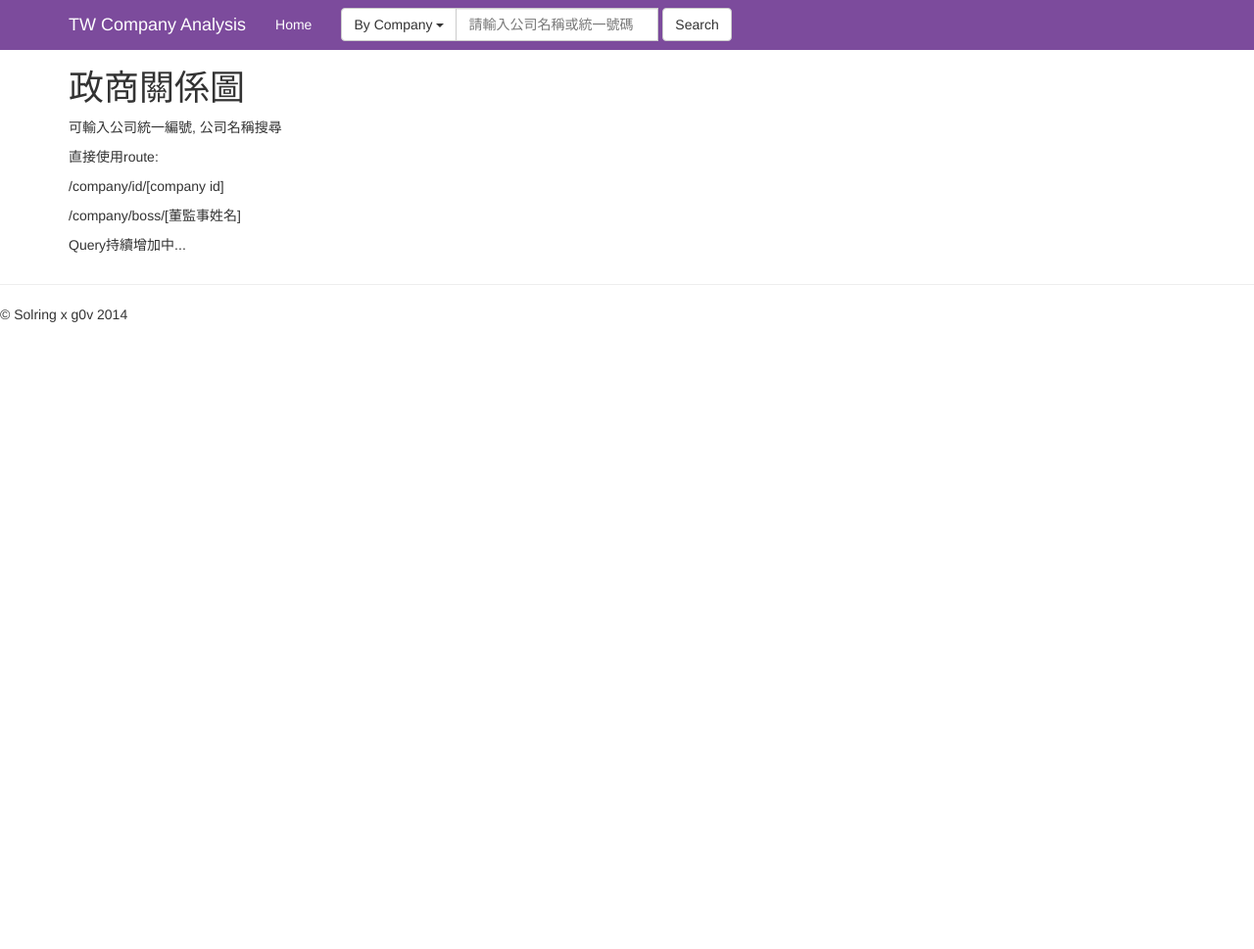
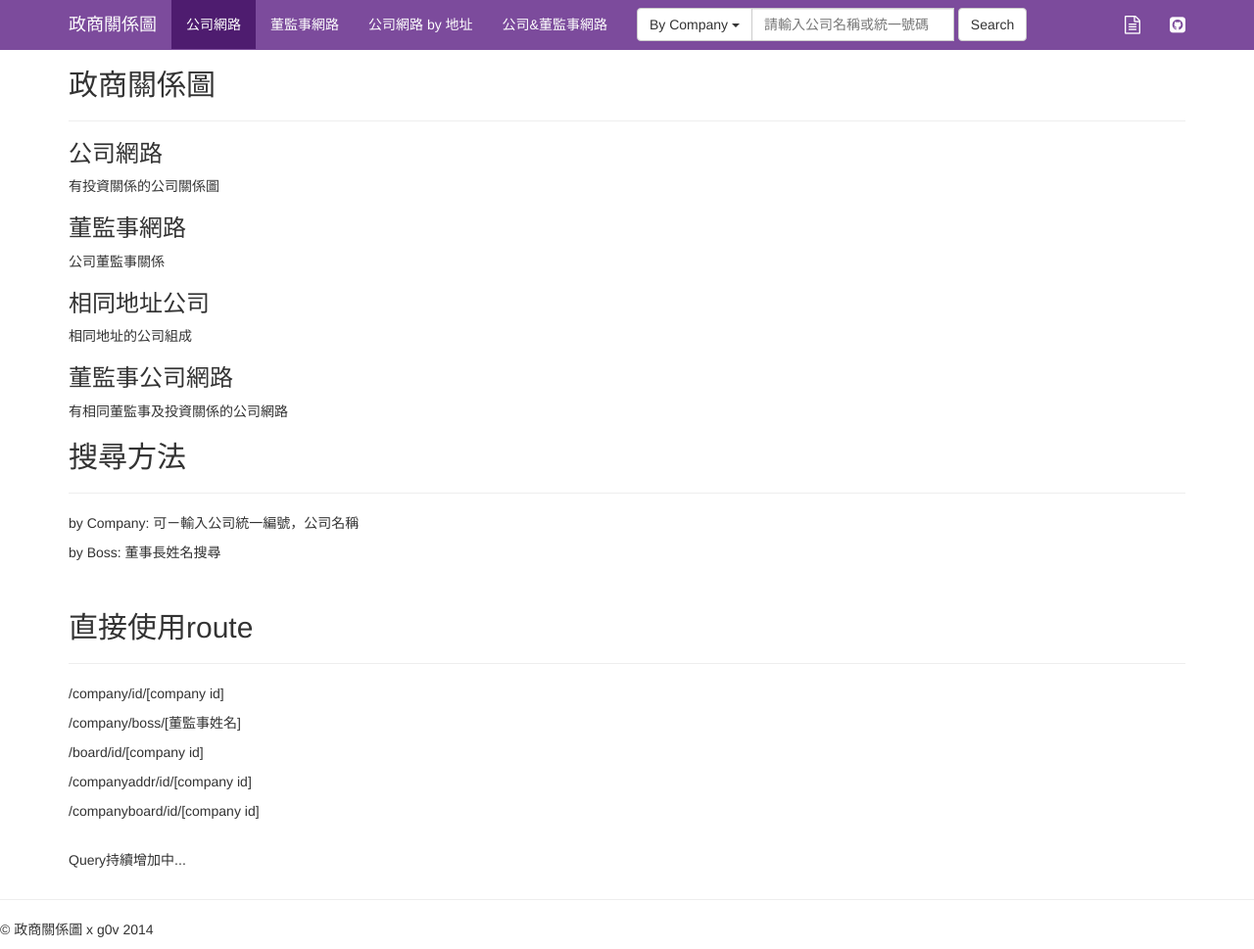
Before and after one commit to solring/twcom_front, a Flask app: page / in a window 1280 px wide. Shown: the whole page at 98% size. Before the commit the page ends 329 px from the top, so only its background shows below. Run offline with Flask 2, Linux system fonts and the light colour scheme; some libraries are stand-ins or nearby versions.

Commit message:
improve search functions

```diff
--- a/twcomapp/__init__.py
+++ b/twcomapp/__init__.py
@@ -35,71 +35,132 @@ def mainpage():
     print "main page"
     return render_template('index.html')
 
+
 # --- search function ---
 @app.route("/search", methods=['POST'])
 def search_companynet():
     print "in search"
-    option = request.form['searchopt']
-    query = request.form['query']
-    print "/search/"+query
+    option = query = ''
 
-    if option == "company":
-        # search by company id
-        if re.match("^[\d]{8}$", query)!=None:
-            return redirect("company/id/%s" % query)
+    if request.method == 'POST':
 
-        # search by company name
-        results = getidlike(query)
-        ids = results.keys()
+        try:
+            option = request.form['searchopt']
+            query = request.form['query']
+            graph = request.form['graphopt']
+            print "/search/"+query
 
-        if len(ids) > 1:
-            print "redirect to /company/id/%s" % ids[0]
-            return redirect("company/id/%s" % ids[0])
-        else:
-            return "Company not found!"
+        except:
+            return "Error: unable to get the form"
 
-    elif option == "boss":
-        #results = getbosslike(query)
-        #ids = results.keys()
+        if option == "company":
+            # search by company id
+            if re.match("^[\d]{8}$", query)!=None:
+                return redirect("%s/id/%s" % (graph, query))
 
-        #if len(ids) > 1:
-        #    print "redirect to /company/id/%s" % ids[0]
-        #    return redirect("company/id/%s" % ids[0])
-        #else:
-        #    return "Company not found!"
-        return redirect("company/boss/%s" % query)
+            # search by company name
+            results = getidlike(query)
+            q = u"公司名稱 %s" % query
+
+            if len(results) == 1:
+                return redirect("%s/id/%s" % (graph, results.keys()[0]))
+            print "graph=%s" % graph
+            return render_template('list.html', graph=graph, query=q, targets=results, querytype='id')
+            #ids = results.keys()
+            #if len(ids) > 1:
+            #    print "redirect to /company/id/%s" % ids[0]
+            #    return redirect("company/id/%s" % ids[0])
+            #else:
+            #    return "Company not found!"
+
+        elif option == "boss":
+            results = getbosslike(query)
+            print results
+            q = u"董事長姓名 %s" % query
+            return render_template('list.html', graph=graph, query=q, targets=results, querytype='id')
+            #return redirect("company/boss/%s" % query)
 
 
+    else:
+        return redirect("/")
+
 # --- for Cross-Origin Resources Sharing ---
-@app.route("/getjson")
+@app.route("/getjson", methods=['GET'])
 def getJson():
-
+    print "in getjson"
     if 'api' in request.args:
         url = request.args['api']
+        print url
         print unquote(url)
+
         data = requests.get(unquote(url))
-        return data.json()
+        if data.status_code != 200:
+            return json.dumps({ "error" : "REST API error - %s" % data.status_code})
+        else:
+            return data.json()
     else:
-        print "arg error"
+        return json.dumps({ "error" : "GET argument error - %s"})
 #    G = get_network(cid, maxlvl=1)
 #    if G:
 #        return exp_company(G, "%s.cache" % cid)
 
-@app.route("/company/id/<cid>")
+# --- internal APIs ---
+@app.route("/company/id/<cid>", methods=['GET'])
 def show_company_byid(cid):
+    print 'company/id/%s' % cid
+    maxlvl = '1'
+    if 'maxlvl' in request.args:
+        maxlvl = request.args['maxlvl']
 
-    #if data:
-    #    for k, v in data.items():
-    #        res += "%s : %s<br>" %(k, v)
-    #else:
-    #    res += "Cannot find company with id %d" % cid
-    url = "http://dataing.pw/com?id=%s" % cid
+    print 'test'
+    url = "http://dataing.pw/com?id=%s&maxlvl=%s" % (cid, maxlvl)
     q = u"公司編號 %s" % cid
-    return render_template('graph.html', query=q, url=url)
+    info = u"公司關係圖"
+    return render_template('graph.html', query=q, url=url, graphinfo=info)
 
 
 @app.route("/company/boss/<boss>")
 def show_company_byboss(boss):
-    url = "http://dataing.pw/com?boss=%s" % boss
+    if 'maxlvl' in request.args:
+        maxlvl = request.args['maxlvl']
+    else:
+        maxlvl = '1'
+    url = "http://dataing.pw/com?boss=%s&maxlvl=%s" % (boss, maxlvl)
     q = u"董事長姓名 %s" % boss
-    return render_template('graph.html', query=q, url=url)
+    info = u"公司關係圖"
+    return render_template('graph.html', query=q, url=url, graphinfo=info)
+
+
+@app.route("/companyaddr/id/<cid>")
+def show_addrnet_byid(cid):
+    if 'maxlvl' in request.args:
+        maxlvl = request.args['maxlvl']
+    else:
+        maxlvl = '1'
+    url = "http://dataing.pw/com?comaddr=%s&maxlvl=%s" % (cid, maxlvl)
+    q = u"公司編號 %s" % cid
+    info = u"公司關係圖-同地址之公司"
+    return render_template('graph.html', query=q, url=url, graphinfo=info)
+
+@app.route("/companyboard/id/<cid>")
+def show_boardnet_byboard(cid):
+    if 'maxlvl' in request.args:
+        maxlvl = request.args['maxlvl']
+    else:
+        maxlvl = '1'
+    url = "http://dataing.pw/com?comboss=%s&maxlvl=%s" % (cid, maxlvl)
+    q = u"公司編號 %s" % cid
+    info = u"公司關係圖-子母公司及共同董事關係"
+    return render_template('graph.html', query=q, url=url, graphinfo=info)
+
+
+@app.route("/board/id/<cid>")
+def show_boardnet_byid(cid):
+    if 'maxlvl' in request.args:
+        maxlvl = request.args['maxlvl']
+    else:
+        maxlvl = '1'
+    url = "http://dataing.pw/boss?id=%s&maxlvl=%s" %(cid, maxlvl)
+    q = u"公司編號 %s" % cid
+    info = u"公司董事關係圖"
+    return render_template('graph.html', query=q, url=url, graphinfo=info)
--- a/twcomapp/templates/index.html
+++ b/twcomapp/templates/index.html
@@ -8,13 +8,33 @@
 
 <div id="basicInfo"></div>
 
-<h1>政商關係圖</h1>
-<p>可輸入公司統一編號, 公司名稱搜尋</p>
+<h2>政商關係圖</h2>
+<hr>
+<h3>公司網路</h3>
+有投資關係的公司關係圖
+<h3>董監事網路</h3>
+公司董監事關係
+<h3>相同地址公司</h3>
+相同地址的公司組成
+<h3>董監事公司網路</h3>
+有相同董監事及投資關係的公司網路
+<br>
 
-<p>直接使用route: </p>
+<h2>搜尋方法</h2>
+<hr>
+<p>by Company: 可ㄧ輸入公司統一編號，公司名稱</p>
+<p>by Boss: 董事長姓名搜尋</p>
+<br>
+
+<h2>直接使用route</h2>
+<hr>
 <p>/company/id/[company id]</p>
 <p>/company/boss/[董監事姓名]</p>
+<p>/board/id/[company id]</p>
+<p>/companyaddr/id/[company id]</p>
+<p>/companyboard/id/[company id]</p>
 
+<br>
 <p>Query持續增加中...</p>
 
 {% endblock %}
--- a/twcomapp/templates/layout.html
+++ b/twcomapp/templates/layout.html
@@ -12,19 +12,80 @@
     <script src="https://maxcdn.bootstrapcdn.com/bootstrap/3.3.1/js/bootstrap.min.js"></script>
 
 <script>
-var changeSearchOpt = function(n){
+var changeSearchOpt = function(){
+    var id = $(this).attr("id");
+    console.log("changeSearchOpt: caller = " + id);
     var option = $("#searchopt-text");
-    if(n==0){
+    if(id=="byCom"){
+
         option.text("By Company ")
             .append("<span class=\"caret\"></span>");
         $("#searchopt").attr("value", "company");
         $("#searchquery").attr("placeholder", "請輸入公司名稱或統一號碼");
-    }else if(n==1){
+
+    }else if(id=="byBoss"){
+
         option.text("By Boss ")
             .append("<span class=\"caret\"></span>");
         $("#searchopt").attr("value", "boss");
         $("#searchquery").attr("placeholder", "請輸入董監事人名");
+
+    }else if(id=="byAddr"){
+
+        option.text("By Address ")
+            .append("<span class=\"caret\"></span>");
+        $("#searchopt").attr("value", "addr");
+        $("#searchquery").attr("placeholder", "請輸入公司名稱或統一號碼");
     }
+    return false;
+};
+
+var changeGraph = function(){
+    p = $(this).parent();
+    p.parent().children('li').removeClass("active");
+    p.addClass("active");
+
+    var id = $(this).attr("id");
+    console.log("changeGraph: caller = " + id);
+
+    if(id=="Comnet"){ //company
+
+        this.class
+        $('#graphopt').attr("value", "company");
+        $('#search-dropdown').empty()
+            .append("<li><a id=\"byCom\" href=\"#\">By Company</a></li>")
+            .append("<li><a id=\"byBoss\" href=\"#\">By Boss</a></li>")
+        $('#byCom').on("click", changeSearchOpt);
+        $('#byBoss').on("click", changeSearchOpt);
+
+    }else if(id=="Boardnet"){
+
+        $('#graphopt').attr("value", "board");
+        $('#search-dropdown').empty()
+            .append("<li><a id=\"byCom\" href=\"#\">By Company</a></li>");
+        $('#byCom').on("click", changeSearchOpt);
+
+        changeSearchOpt.call( $('#byCom')  );
+
+    }else if(id=="Addrnet"){
+
+        $('#graphopt').attr("value", "companyaddr");
+        $('#search-dropdown').empty()
+            .append("<li><a id=\"byCom\" href=\"#\">By Company</a></li>");
+        $('#byCom').on("click", changeSearchOpt);
+
+        changeSearchOpt.call( $('#byCom')  );
+    }else if(id=="CompanyBoardnet"){
+
+        $('#graphopt').attr("value", "companyboard");
+        $('#search-dropdown').empty()
+            .append("<li><a id=\"byCom\" href=\"#\">By Company</a></li>");
+        $('#byCom').on("click", changeSearchOpt);
+
+        changeSearchOpt.call( $('#byCom')  );
+    }
+
+    return false;
 };
 </script>
 
@@ -37,16 +98,14 @@ var changeSearchOpt = function(n){
     <nav class="navbar navbar-default navbar-fixed-top" role="navigation">
         <div class="container">
           <div class="navbar-header">
-              <button type="button" class="navbar-toggle" data-toggle="collapse" data-target="#main-menu-collapse">
-                <span class="icon-bar"></span>
-                <span class="icon-bar"></span>
-                <span class="icon-bar"></span>
-              </button>
-              <a class="navbar-brand" href="/">TW Company Analysis</a>
+              <a class="navbar-brand" href="/">政商關係圖</a>
           </div>
           <div class="collapse navbar-collapse" id="main-menu-collapse">
             <ul class="nav navbar-nav">
-              <li><a href="/">Home</a></li>
+              <li class="active"><a id="Comnet" href="#" onclick="changeGraph.call(this);">公司網路</a></li>
+              <li><a id="Boardnet" href="#" onclick="changeGraph.call(this);">董監事網路</a></li>
+              <li><a id="Addrnet" href="#" onclick="changeGraph.call(this);">公司網路 by 地址</a></li>
+              <li><a id="CompanyBoardnet" href="#" onclick="changeGraph.call(this);">公司&董監事網路</a></li>
             </ul>
 
             <!-- Search button and field -->
@@ -58,17 +117,22 @@ var changeSearchOpt = function(n){
                             By Company
                             <span class="caret"></span>
                          </button>
-                         <ul class="dropdown-menu" role="menu">
-                             <li id="byCom"><a href="javascript:changeSearchOpt(0);">By Company</a></li>
-                             <li id="byBoss"><a href="javascript:changeSearchOpt(1);">By Boss</a></li>
+                         <ul id="search-dropdown" class="dropdown-menu" role="menu">
+                             <li><a id="byCom" href="#" onclick="changeSearchOpt.call(this);">By Company</a></li>
+                             <li><a id="byBoss" href="#" onclick="changeSearchOpt.call(this);">By Boss</a></li>
                          </ul>
                     </div><!-- /btn-group -->
                     <input id="searchquery" type="text" name="query" class="form-control" placeholder="請輸入公司名稱或統一號碼">
                     <input type="hidden" name="searchopt" id="searchopt" value="company" />
+                    <input type="hidden" name="graphopt" id="graphopt" value="company" />
                 </div></div><!-- /input-group /form-group -->
                     <button type="submit" class="btn btn-default">Search</button>
             </form>
 
+            <ul class="nav navbar-nav navbar-right">
+              <li><a href="https://g0v.hackpad.com/hxJBK9v7frt"><i class="fa fa-file-text-o fa-lg fa-inverse"></i></a></li>
+              <li><a href="https://github.com/solring/twcom_front"><i class="fa fa-github-square fa-lg fa-inverse"></i></a></li>
+            </ul>
           </div><!--/.nav-collapse -->
         </div>
     </nav>
@@ -83,7 +147,7 @@ var changeSearchOpt = function(n){
 
     <hr>
     <footer>
-        <p>&copy; Solring x g0v 2014</p>
+        <p>&copy; 政商關係圖 x g0v 2014</p>
     </footer>
 </body>
 </html>
```
Also changed, not shown: twcomapp/static/app/js/graph.js (+29 -12 lines), twcomapp/templates/graph.html (+7 -0 lines), twcomapp/templates/list.html (added, +41 -0 lines), 1 other file.
